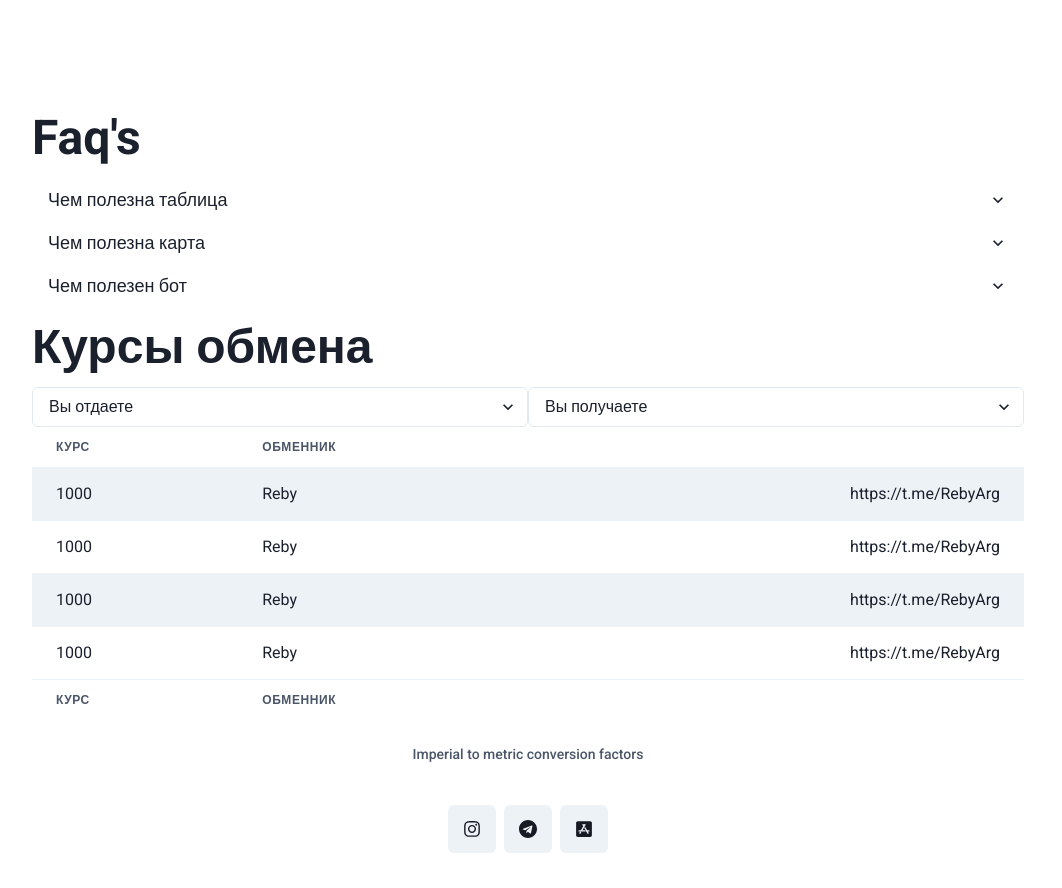
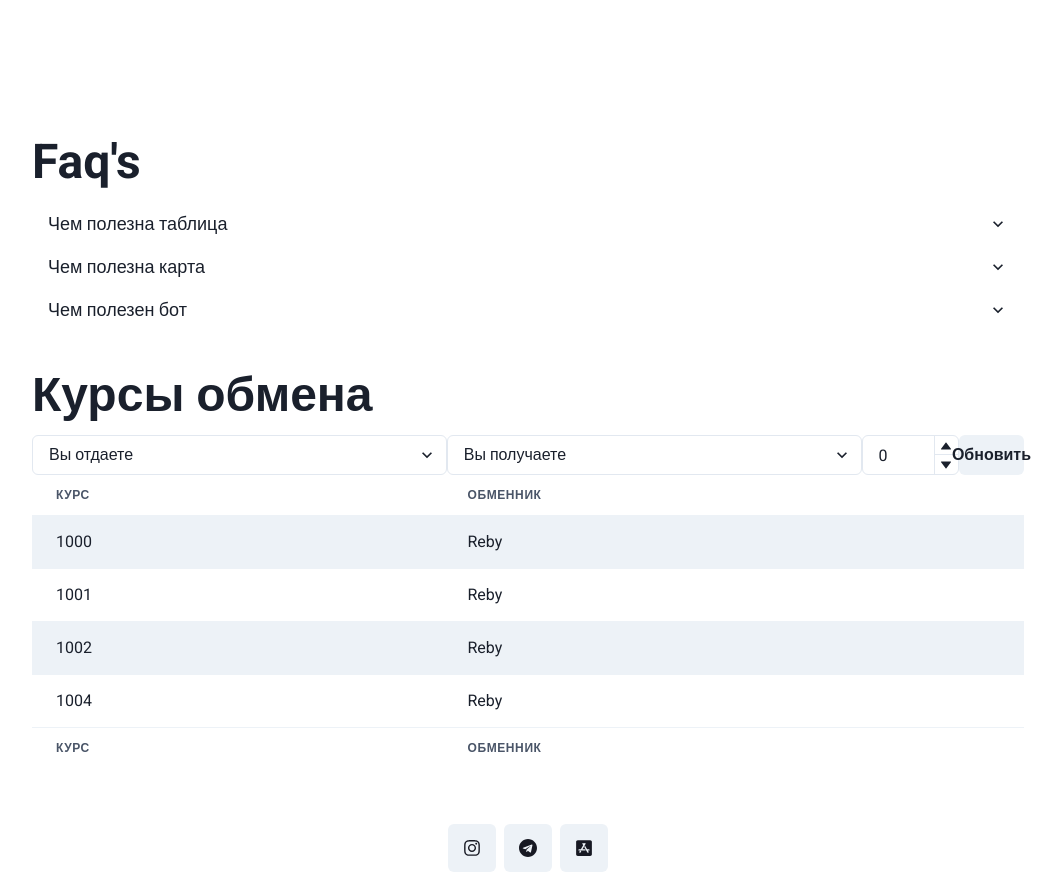
Before and after one commit to kirill-2l/cashar_front, a Next.js app: page / in a window 1280 px wide. Shown: the part 493-1381 px from the top of the page, without its empty margins (112-1174 px from the left). Built offline with nearby package versions, Linux system fonts and the light colour scheme; a web font is replaced by a local one.

Commit message:
feat: exchange rate table iteration

```diff
--- a/package.json
+++ b/package.json
@@ -15,6 +15,7 @@
     "@emotion/react": "^11.11.3",
     "@emotion/styled": "^11.11.0",
     "@fontsource/roboto": "^5.0.8",
+    "@tanstack/react-table": "^8.13.2",
     "next": "14.1.0",
     "react": "^18",
     "react-dom": "^18"
--- /dev/null
+++ b/src/components/baseSection.tsx
@@ -0,0 +1,20 @@
+import { Box, Heading } from "@chakra-ui/react";
+
+export function BaseSection({
+  children,
+  title,
+}: {
+  children: React.ReactNode;
+  title?: string;
+}) {
+  return (
+    <Box as="section" my={10}>
+      {title && (
+        <Heading as="h2" size="2xl" mb="4">
+          {title}
+        </Heading>
+      )}
+      {children}
+    </Box>
+  );
+}
--- a/src/components/exchangeRates.tsx
+++ b/src/components/exchangeRates.tsx
@@ -1,18 +1,27 @@
 import {
+  Box,
+  Button,
   Flex,
+  Input,
+  NumberDecrementStepper,
+  NumberIncrementStepper,
+  NumberInput,
+  NumberInputField,
+  NumberInputStepper,
   Select,
-  Table,
-  TableCaption,
-  TableContainer,
-  Tbody,
-  Td,
-  Tfoot,
-  Th,
-  Thead,
-  Tr,
 } from "@chakra-ui/react";
 
-export function ExchangeRates() {
+import { createColumnHelper } from "@tanstack/react-table";
+import { useState } from "react";
+import { ExchangeRatesTable } from "@/components/exchangeRatesTable";
+
+export interface ExchangeRates {
+  rate: number;
+  exchangerName: string;
+  exchangerTelegram: string;
+  id: number;
+}
+
 const currenciesGive = [
   {
     label: "USD",
@@ -54,6 +63,19 @@ export function ExchangeRates() {
   },
 ];
 
+const columnHelper = createColumnHelper<ExchangeRates>();
+
+const columns = [
+  columnHelper.accessor("rate", {
+    cell: (i) => i.getValue(),
+    header: "Курс",
+  }),
+  columnHelper.accessor("exchangerName", {
+    cell: (i) => i.getValue(),
+    header: "Обменник",
+  }),
+];
+
 const exchangeRateData = [
   {
     rate: 1000,
@@ -62,27 +84,35 @@ export function ExchangeRates() {
     id: 1,
   },
   {
-      rate: 1000,
+    rate: 1001,
     exchangerName: "Reby",
     exchangerTelegram: "https://t.me/RebyArg",
     id: 2,
   },
   {
-      rate: 1000,
+    rate: 1002,
     exchangerName: "Reby",
     exchangerTelegram: "https://t.me/RebyArg",
     id: 3,
   },
   {
-      rate: 1000,
+    rate: 1004,
     exchangerName: "Reby",
     exchangerTelegram: "https://t.me/RebyArg",
     id: 4,
   },
 ];
+
+export function ExchangeRates() {
+  const [data, setData] = useState<ExchangeRates[]>(exchangeRateData);
+  const [amountOfMoneyForExchange, setAmountOfMoneyForExchange] =
+    useState<number>(0);
+
+  const refreshPageData = () => {
+    console.log("refresh");
+  };
   return (
     <>
-      <TableContainer>
       <Flex>
         <Select placeholder="Вы отдаете">
           {currenciesGive.map((i) => (
@@ -98,34 +128,22 @@ export function ExchangeRates() {
             </option>
           ))}
         </Select>
+        {/*placeholder="Сколько меняете"*/}
+        <NumberInput
+          onChange={(value) => setAmountOfMoneyForExchange(Number(value))}
+          value={amountOfMoneyForExchange}
+        >
+          <NumberInputField />
+          <NumberInputStepper>
+            <NumberIncrementStepper />
+            <NumberDecrementStepper />
+          </NumberInputStepper>
+        </NumberInput>
+        <Button onClick={refreshPageData}>Обновить</Button>
       </Flex>
-        <Table variant="striped" colorScheme="gray">
-          <TableCaption>Imperial to metric conversion factors</TableCaption>
-          <Thead>
-            <Tr>
-              <Th>Курс</Th>
-              <Th>Обменник</Th>
-              <Th></Th>
-            </Tr>
-          </Thead>
-          <Tbody>
-            {exchangeRateData.map((i) => (
-              <Tr key={i.id}>
-                <Td>{i.rate}</Td>
-                <Td>{i.exchangerName}</Td>
-                <Td isNumeric>{i.exchangerTelegram}</Td>
-              </Tr>
-            ))}
-          </Tbody>
-          <Tfoot>
-            <Tr>
-              <Th>Курс</Th>
-              <Th>Обменник</Th>
-              <Th></Th>
-            </Tr>
-          </Tfoot>
-        </Table>
-      </TableContainer>
+      <Box>
+        <ExchangeRatesTable data={data} columns={columns} />
+      </Box>
     </>
   );
 }
--- /dev/null
+++ b/src/components/exchangeRatesTable.tsx
@@ -0,0 +1,131 @@
+import {
+  Table,
+  TableContainer,
+  Tbody,
+  Td,
+  Text,
+  Tfoot,
+  Th,
+  Thead,
+  Tr,
+} from "@chakra-ui/react";
+import {
+  ColumnDef,
+  flexRender,
+  getCoreRowModel,
+  getSortedRowModel,
+  SortingState,
+  useReactTable,
+} from "@tanstack/react-table";
+import { useState } from "react";
+import { TriangleDownIcon, TriangleUpIcon } from "@chakra-ui/icons";
+
+export type DataTableProps<Data extends object> = {
+  data: Data[];
+  columns: ColumnDef<Data, any>[];
+};
+
+export function ExchangeRatesTable<Data extends object>({
+  columns,
+  data,
+}: DataTableProps<Data>) {
+  const [sorting, setSorting] = useState<SortingState>([]);
+
+  const table = useReactTable({
+    columns,
+    data,
+    getCoreRowModel: getCoreRowModel(),
+    onSortingChange: setSorting,
+    getSortedRowModel: getSortedRowModel(),
+    state: {
+      sorting,
+    },
+  });
+
+  return (
+    <TableContainer>
+      <Table variant="striped" colorScheme="gray">
+        <Thead>
+          {table.getHeaderGroups().map((headerGroup) => (
+            <Tr key={headerGroup.id}>
+              {headerGroup.headers.map((header) => {
+                // see https://tanstack.com/table/v8/docs/api/core/column-def#meta to type this correctly
+                const meta: any = header.column.columnDef.meta;
+                return (
+                  <Th
+                    key={header.id}
+                    onClick={header.column.getToggleSortingHandler()}
+                    isNumeric={meta?.isNumeric}
+                  >
+                    {flexRender(
+                      header.column.columnDef.header,
+                      header.getContext(),
+                    )}
+
+                    <Text as="span" pl="4">
+                      {header.column.getIsSorted() ? (
+                        header.column.getIsSorted() === "desc" ? (
+                          <TriangleDownIcon aria-label="sorted descending" />
+                        ) : (
+                          <TriangleUpIcon aria-label="sorted ascending" />
+                        )
+                      ) : null}
+                    </Text>
+                  </Th>
+                );
+              })}
+            </Tr>
+          ))}
+        </Thead>
+
+        <Tbody>
+          {table.getRowModel().rows.map((row) => (
+            <Tr key={row.id}>
+              {row.getVisibleCells().map((cell) => {
+                // see https://tanstack.com/table/v8/docs/api/core/column-def#meta to type this correctly
+                const meta: any = cell.column.columnDef.meta;
+                return (
+                  <Td key={cell.id} isNumeric={meta?.isNumeric}>
+                    {flexRender(cell.column.columnDef.cell, cell.getContext())}
+                  </Td>
+                );
+              })}
+            </Tr>
+          ))}
+        </Tbody>
+        <Tfoot>
+          {table.getHeaderGroups().map((headerGroup) => (
+            <Tr key={headerGroup.id}>
+              {headerGroup.headers.map((header) => {
+                // see https://tanstack.com/table/v8/docs/api/core/column-def#meta to type this correctly
+                const meta: any = header.column.columnDef.meta;
+                return (
+                  <Th
+                    key={header.id}
+                    // onClick={header.column.getToggleSortingHandler()}
+                    isNumeric={meta?.isNumeric}
+                  >
+                    {flexRender(
+                      header.column.columnDef.header,
+                      header.getContext(),
+                    )}
+
+                    <Text as="span" pl="4">
+                      {header.column.getIsSorted() ? (
+                        header.column.getIsSorted() === "desc" ? (
+                          <TriangleDownIcon aria-label="sorted descending" />
+                        ) : (
+                          <TriangleUpIcon aria-label="sorted ascending" />
+                        )
+                      ) : null}
+                    </Text>
+                  </Th>
+                );
+              })}
+            </Tr>
+          ))}
+        </Tfoot>
+      </Table>
+    </TableContainer>
+  );
+}
--- a/src/pages/index.tsx
+++ b/src/pages/index.tsx
@@ -2,24 +2,18 @@ import { HomeIntro } from "@/components/homeIntro";
 import { Faq } from "@/components/faq";
 import { Box, Heading } from "@chakra-ui/react";
 import { ExchangeRates } from "@/components/exchangeRates";
+import { BaseSection } from "@/components/baseSection";
 
 export default function Home() {
   return (
     <>
       <HomeIntro />
-
-      <Box as="section" my={4}>
-        <Heading as="h2" size="2xl" mb="4">
-          Faq&apos;s
-        </Heading>
+      <BaseSection title="Faq's">
         <Faq />
-      </Box>
-      <Box as="section" my={4}>
-        <Heading as="h2" size="2xl" mb="4">
-          Курсы обмена
-        </Heading>
+      </BaseSection>
+      <BaseSection title="Курсы обмена">
         <ExchangeRates />
-      </Box>
+      </BaseSection>
     </>
   );
 }
```
Also changed, not shown: 1 other file (tests, documents, lock files or other folders). Lines whose indentation alone changed are shown as unchanged.
